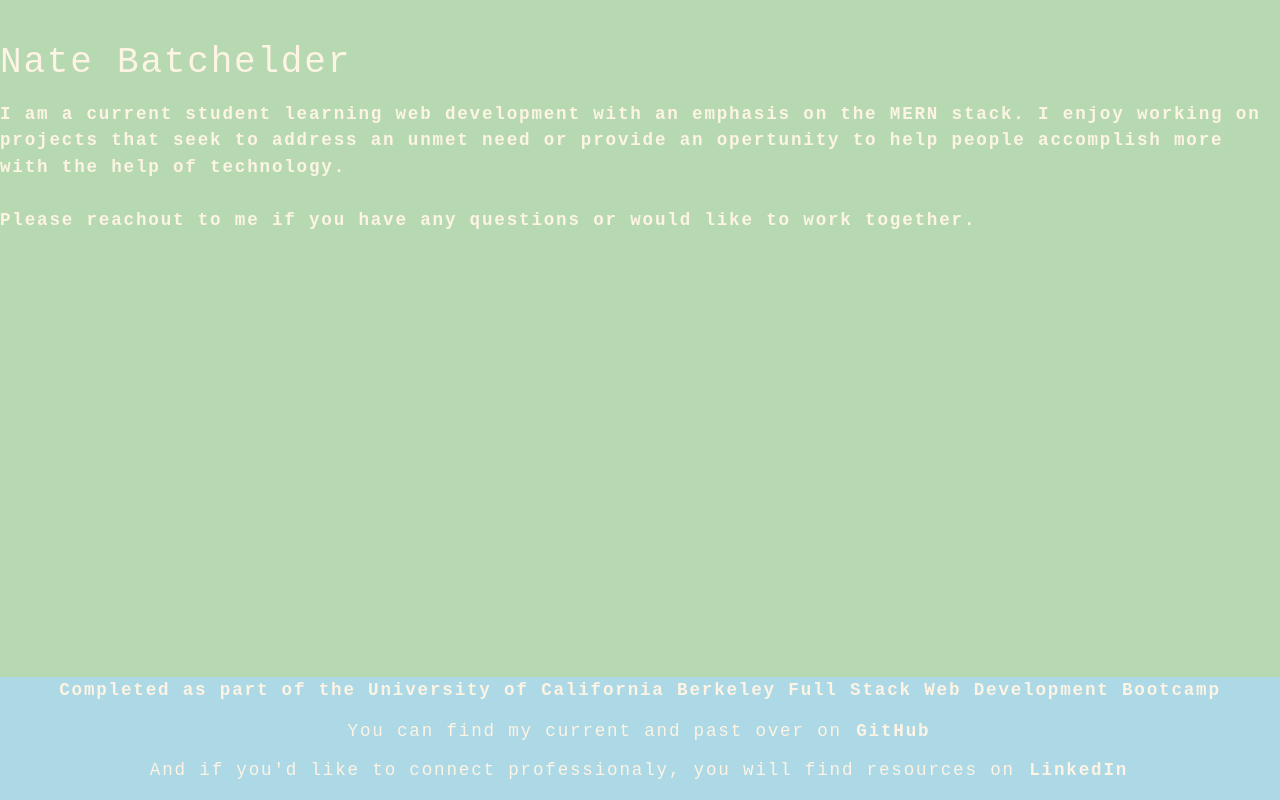
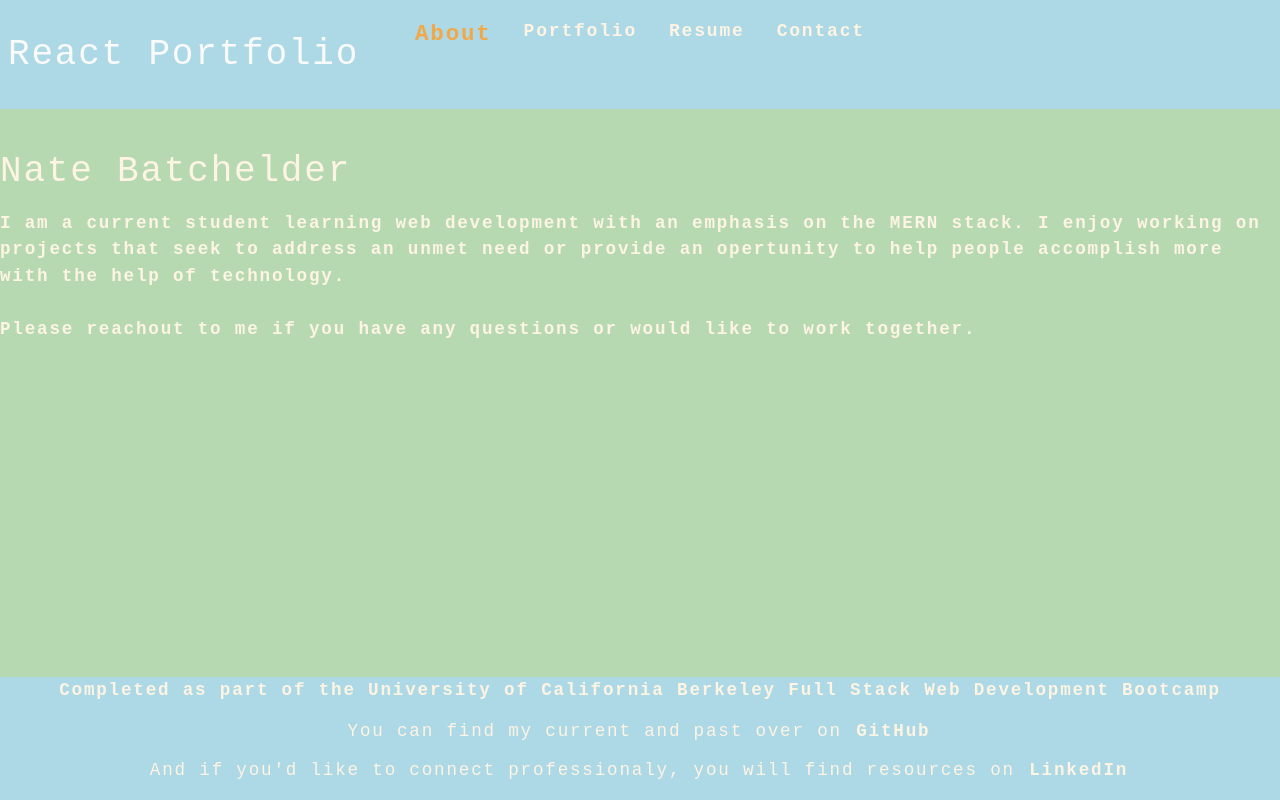
Before and after one commit to NateBatchelder/react-portfolio, a React (Create React App) app: page / in a window 1280 px wide. Built offline with nearby package versions, Linux system fonts and the light colour scheme.

Commit message:
edits to styling of pages, including nav component and resume page

```diff
--- a/src/App.js
+++ b/src/App.js
@@ -1,6 +1,7 @@
 import React, { useState } from "react";
-import Nav from "./components/Nav";
+import './App.css';
 import About from "./components/About";
+import Header from "./components/Header";
 import ContactForm from "./components/Contact";
 import Portfolio from "./components/Portfolio";
 import Resume from "./components/Resume";
@@ -29,10 +30,10 @@ function App() {
   return (
     <div>
       <div>
-        <header
+        <Header
           currentCategory={currentCategory}
           setCurrentCategory={setCurrentCategory}
-        ></header>
+        ></Header>
       </div>
       <div>{sectionSelection()}</div>
       <div>
--- /dev/null
+++ b/src/components/Header/index.js
@@ -0,0 +1,24 @@
+import React from "react";
+import Nav from "../Nav";
+
+function Header(props) {
+  const { currentCategory, setCurrentCategory } = props;
+
+  return (
+    <header className="flex-row px-1" id="navbar">
+      <div>
+        <a href="./">
+          <h1>React Portfolio</h1>
+        </a>
+      </div>
+      <div className="nav">
+        <Nav
+          currentCategory={currentCategory}
+          setCurrentCategory={setCurrentCategory}
+        ></Nav>
+      </div>
+    </header>
+  );
+}
+
+export default Header;
--- a/src/components/Nav/index.js
+++ b/src/components/Nav/index.js
@@ -1,19 +1,26 @@
 import React from "react";
-import Nav from "./Nav";
 
-function Header (props) {
-  const { currentCategory, setCurrentCategory } = props;
+function Nav(props) {
+    const { currentCategory, setCurrentCategory } = props;
 
-  return (
-    <header className="flex-row px-1" id="navbar">
-      <div className="nav">
-        <Nav
-          currentCategory={currentCategory}
-          setCurrentCategory={setCurrentCategory}
-        ></Nav>
-      </div>
-    </header>
-  );
+    return (
+        <nav>
+            <ul className="flex-row">
+                <li className={currentCategory === "about" ? "mx-2 navActive" : "mx-2"}>
+                    <span onClick={() => setCurrentCategory("about")}>About</span>
+                </li>
+                <li className={currentCategory === "portfolio" ? "mx-2 navActive" : "mx-2"}>
+                    <span onClick={() => setCurrentCategory("portfolio")}>Portfolio</span>
+                </li>
+                <li className={currentCategory === "resume" ? "mx-2 navActive" : "mx-2"}>
+                    <span onClick={() => setCurrentCategory("resume")}>Resume</span>
+                </li>
+                <li className={currentCategory === "contact" ? "mx-2 navActive" : "mx-2"}>
+                    <span onClick={() => setCurrentCategory("contact")}>Contact</span>
+                </li>
+            </ul>
+        </nav>
+    );
 }
 
-export default Header;
+export default Nav;
--- a/src/components/Resume/index.js
+++ b/src/components/Resume/index.js
@@ -1,18 +1,25 @@
 import React from "react";
 
-export default function Resume() {
+function Resume() {
   return (
-    <div className="section row my-1 mx-4">
-      <span className="gutter col-sm-12 col-md-3"></span>
-      <div className="section-cta card mt-1 col-sm-12 col-md-10">
-        <div className="resume card-panel pt-1">
+    <body>
+      <section>
+        <article>
+          <div className="row my-1 mx-3">
+            <div className="col-md-12">
+              <h1>
                 <a
                   href={require("../../assets/resume.pdf")}
                   target="_blank"
                   rel="noopener noreferrer"
                 >
-            Resume
+                  You can download my resume here
                 </a>
+              </h1>
+            </div>
+          </div>
+        </article>
+        <article>
           <p>
             I'm currently completing an Full Stack Web Development Bootcamp at
             the University of California, Berkeley.
@@ -27,13 +34,16 @@ export default function Resume() {
             proven difficult in the absense of the internet and digital
             technology.
           </p>
+        </article>
+
         <iframe
           title="resume"
           src={require("../../assets/resume.pdf")}
-            style={{ width: "90%", height: "75%" }}
+          style={{ width: "10", height: "10" }}
         ></iframe>
-        </div>
-      </div>
-    </div>
+      </section>
+    </body>
   );
 }
+
+export default Resume;
```
Lines whose indentation alone changed are shown as unchanged.
